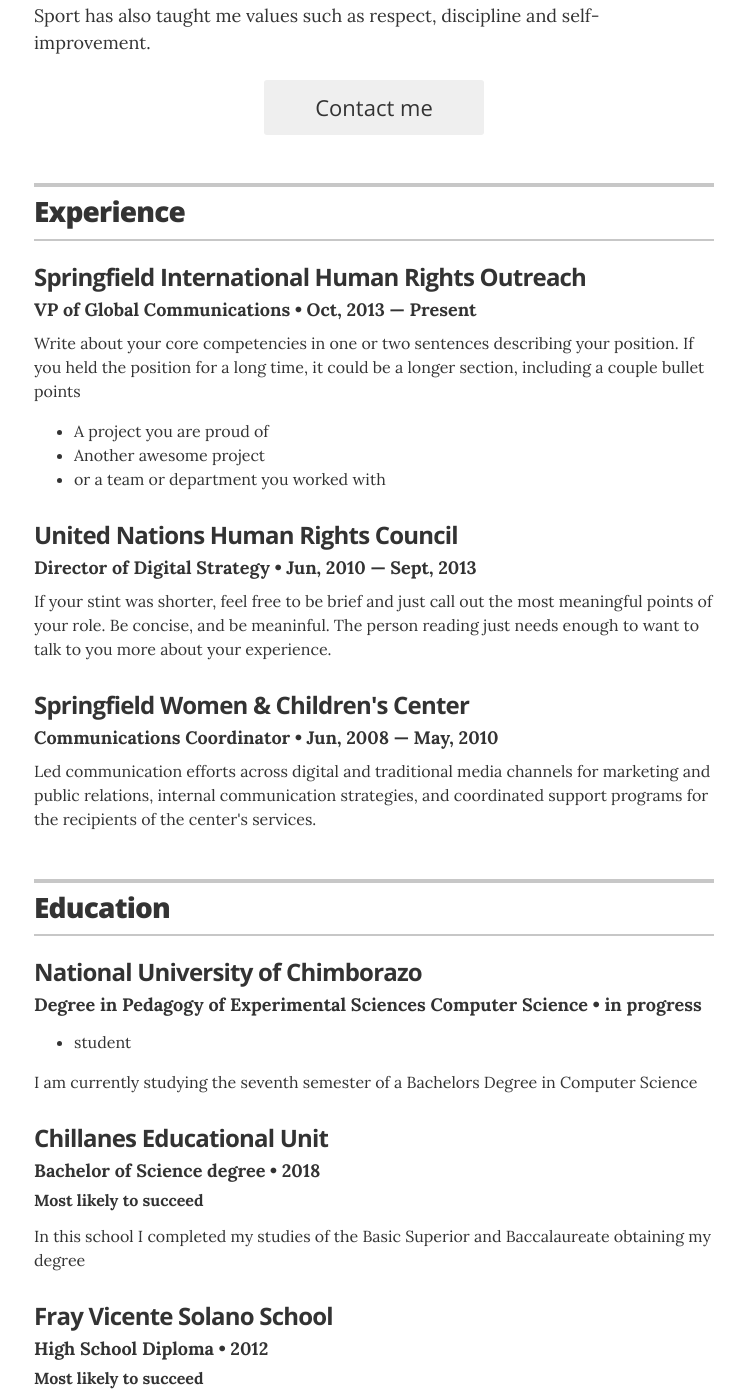
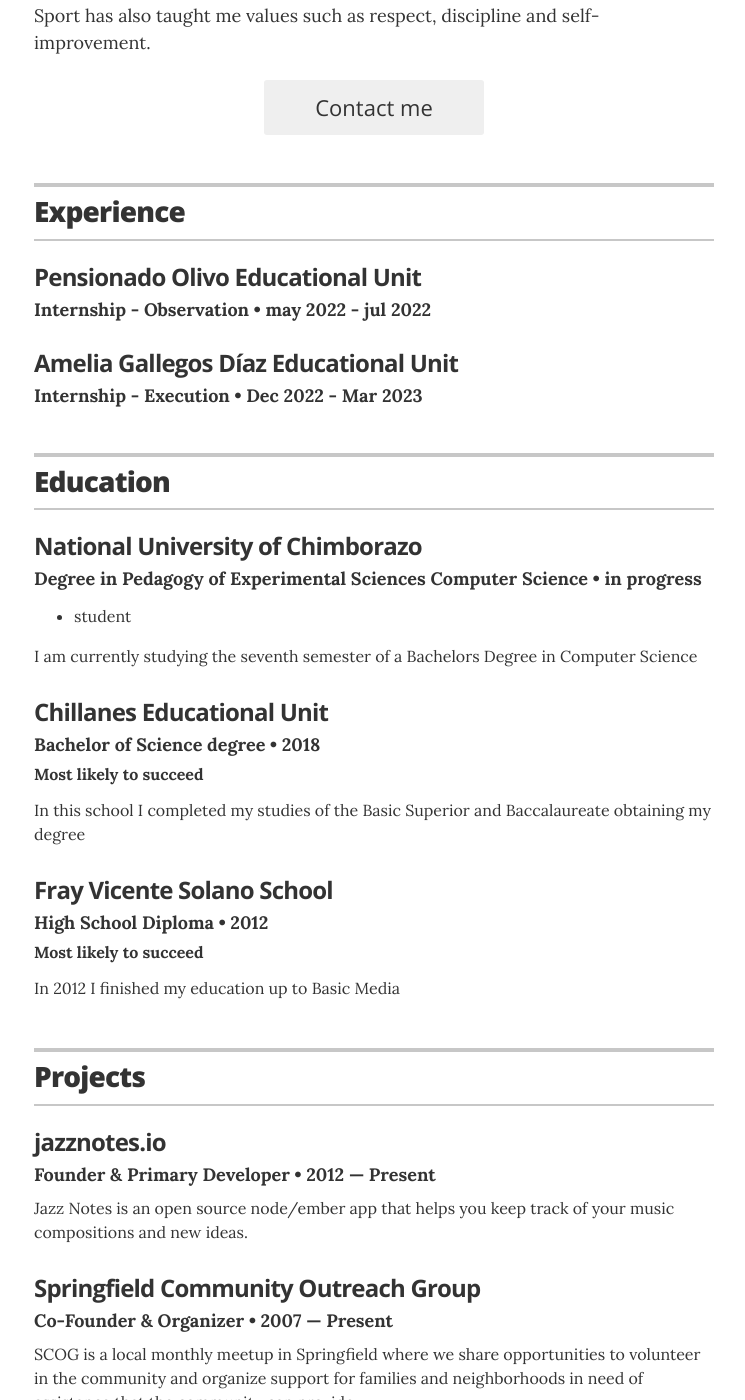
Before and after one commit to oswa33/oswa33.github.io, a Jekyll site: the page built from index.html, in a window 1280 px wide and 1400 px high, scrolled down 589 px. Shown: the whole window, without its empty margins (266-1011 px from the left). Built offline with Jekyll 4.4.1, drawn with Linux system fonts in a browser that asks for light colours.

Commit message:
Experiencia

```diff
--- a/_data/experience.yml
+++ b/_data/experience.yml
@@ -1,19 +1,16 @@
 # Jobs
 # VP of Global Communications
-- company: Springfield International Human Rights Outreach
-  position: VP of Global Communications
-  duration: Oct, 2013 &mdash; Present
-  summary: Write about your core competencies in one or two sentences describing your position. If you held the position for a long time, it could be a longer section, including a couple bullet points	<ul class="resume-item-list"><li>A project you are proud of</li><li>Another awesome project</li><li>or a team or department you worked with</li></ul>
+- company: Pensionado Olivo Educational Unit
+  position: Internship - Observation
+  duration: may 2022 - jul 2022
+  Summary:
+    During my first internship period, I observed and gained experience while also acting as a computer science teacher, sharing my knowledge with peers and students.     This experience allowed me develop effective communication and teaching skills, and understand the Importance of teamwork.
 
 # Director of Digital Stratgy
-- company: United Nations Human Rights Council
-  position: Director of Digital Strategy
-  duration:  Jun, 2010 &mdash; Sept, 2013
-  summary: If your stint was shorter, feel free to be brief and just call out the most meaningful points of your role. Be concise, and be meaninful. The person reading just needs enough to want to talk to you more about your experience.
-
-
-# Communications Coordinator
-- company: Springfield Women & Children's Center
-  position: Communications Coordinator
-  duration:   Jun, 2008  &mdash; May, 2010
-  summary: Led communication efforts across digital and traditional media channels for marketing and public relations, internal communication strategies, and coordinated support programs for the recipients of the center's services.
+- company: Amelia Gallegos Díaz Educational Unit
+  position: Internship - Execution
+  duration: Dec 2022 - Mar 2023
+  Summary:
+    During my second internship period, my main role was to teacher in the area of computer science. I had the opportunity to share my knowledge with students and
+    co-workers, developing effective teaching and communication skills.
+    This experience allowed me to consolidate my understanding of the importance of learning continuous and constant updating in the technology industry.
```
